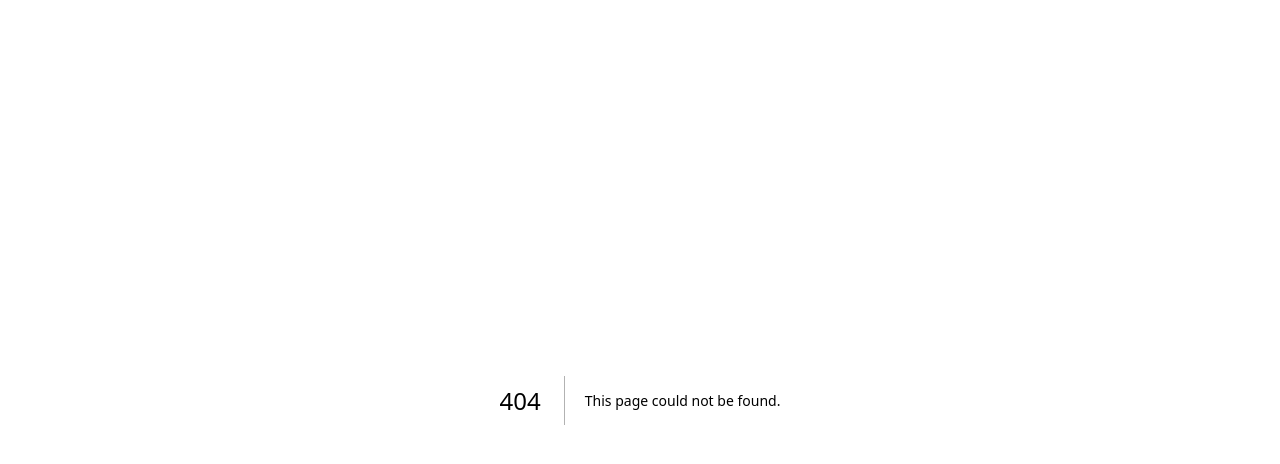
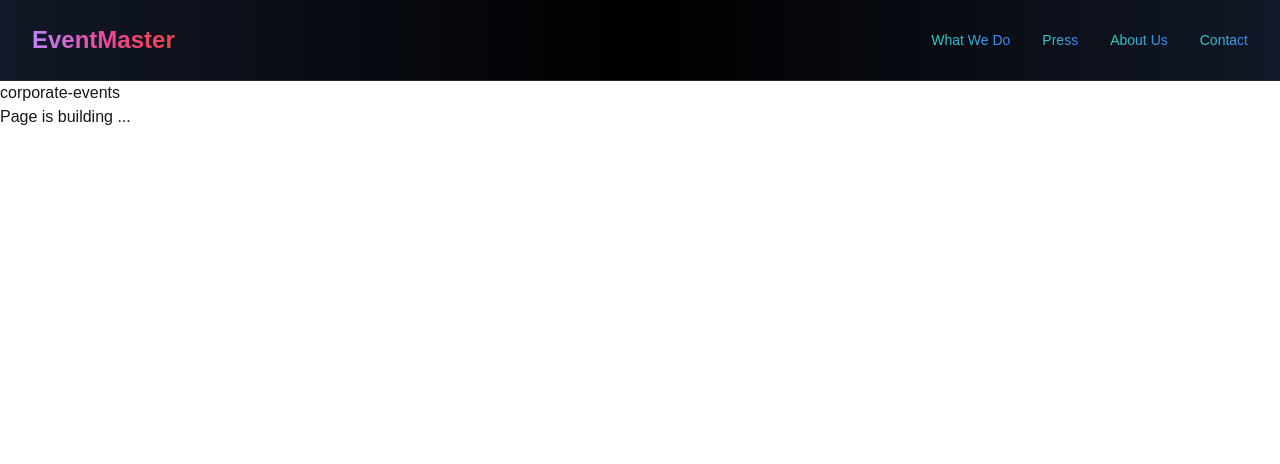
Before and after one commit to sai2963/Event_Management-mini-project, a Next.js app: page /maine/whatwedo/corporate-events in a window 1280 px wide. Before the commit this address had no page. Shown: the top 464 px of the page. Built offline with nearby package versions, Linux system fonts and the light colour scheme.

Commit message:
slug added

```diff
--- /dev/null
+++ b/app/maine/whatwedo/[slug]/page.js
@@ -0,0 +1,10 @@
+export default async function Event_detail({ params }) {
+    const { slug } = await params;
+
+    return (
+      <>
+        <p>{slug}</p>
+        <p>Page is building ...</p>
+      </>
+    );
+  }
--- a/app/maine/whatwedo/page.js
+++ b/app/maine/whatwedo/page.js
@@ -3,6 +3,7 @@
 import React from "react";
 import { motion } from "framer-motion";
 import { useInView } from "framer-motion";
+import Link from "next/link";
 
 export default function Wedo() {
   const ref = React.useRef(null);
@@ -37,6 +38,7 @@ export default function Wedo() {
         "Gather your friends and colleagues for a night of fun and networking. Our social events are designed to bring people together in a relaxed and engaging atmosphere.",
       image:
         "https://inspiredoccasionskc.com/wp-content/uploads/2020/09/1S-Starry-Dinner-1536x1024.jpg",
+        href:"social-events"
     },
     {
       title: "Corporate Events",
@@ -44,6 +46,7 @@ export default function Wedo() {
         "From team-building activities to client-facing presentations, our corporate events are tailored to help your business succeed.",
       image:
         "https://www.cvent.com/sites/default/files/styles/column_content_width/public/image/2020-09/Cvent-Corporate-event.jpg?itok=iVB_rKva",
+        href:"corporate-events",
     },
     {
       title: "Work Shops",
@@ -51,6 +54,7 @@ export default function Wedo() {
         "Expand your knowledge and skills through our expert-led workshops. Whether you're a beginner or an experienced professional, we have something for everyone.",
       image:
         "https://th.bing.com/th/id/OIP.q_g0dPRR3Wz09xxtF4FqkQHaE8?rs=1&pid=ImgDetMain",
+        href:"work-shop",
     },
     {
       title: "Family Events",
@@ -58,6 +62,7 @@ export default function Wedo() {
         "Bring your loved ones together for a memorable experience. Our family-friendly events cater to all ages and create lasting memories.",
       image:
         "https://i.pinimg.com/originals/9b/8f/32/9b8f3275c79db1f3ff9f0ab974f55655.jpg",
+        href:"family-event",
     },
   ];
 
@@ -101,12 +106,12 @@ export default function Wedo() {
                   </p>
                 </div>
                 <div className="mt-6">
-                  <button
+                <Link href={`/maine/whatwedo/${service.href}`}
                     className="px-6 py-2 rounded-full bg-gradient-to-r from-purple-500 to-pink-500 text-white font-medium
                     hover:from-purple-600 hover:to-pink-600 transform hover:-translate-y-0.5 transition-all duration-200"
                   >
                     Learn More
-                  </button>
+                  </Link>
                 </div>
               </div>
             </motion.div>
--- a/package.json
+++ b/package.json
@@ -9,6 +9,7 @@
     "lint": "next lint"
   },
   "dependencies": {
+    "firebase": "^11.0.1",
     "framer-motion": "^10.18.0",
     "lucide-react": "^0.454.0",
     "next": "^15.0.2",
```
Also changed, not shown: firebase/clientApp.js (added, +27 -0 lines), app/maine/Contact-Us/page.js (added), 1 other file (tests, documents, lock files or other folders).
